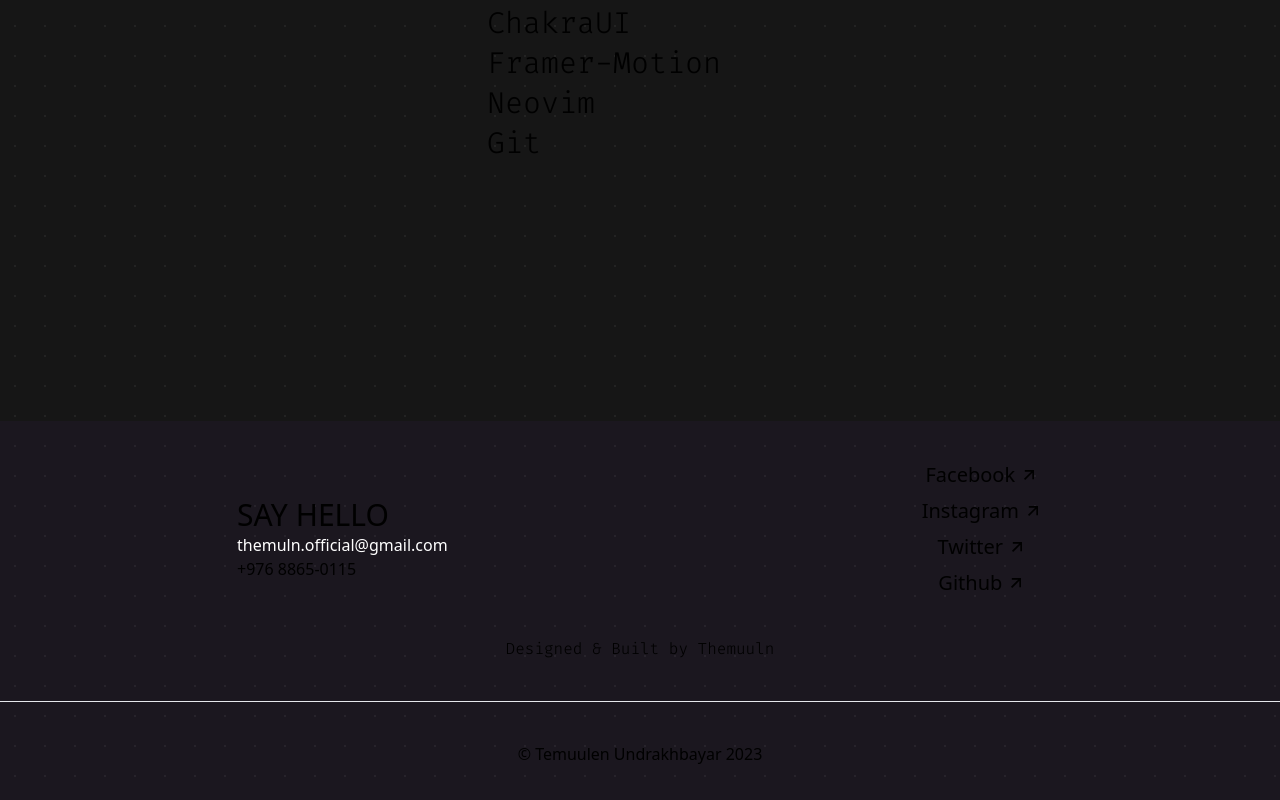
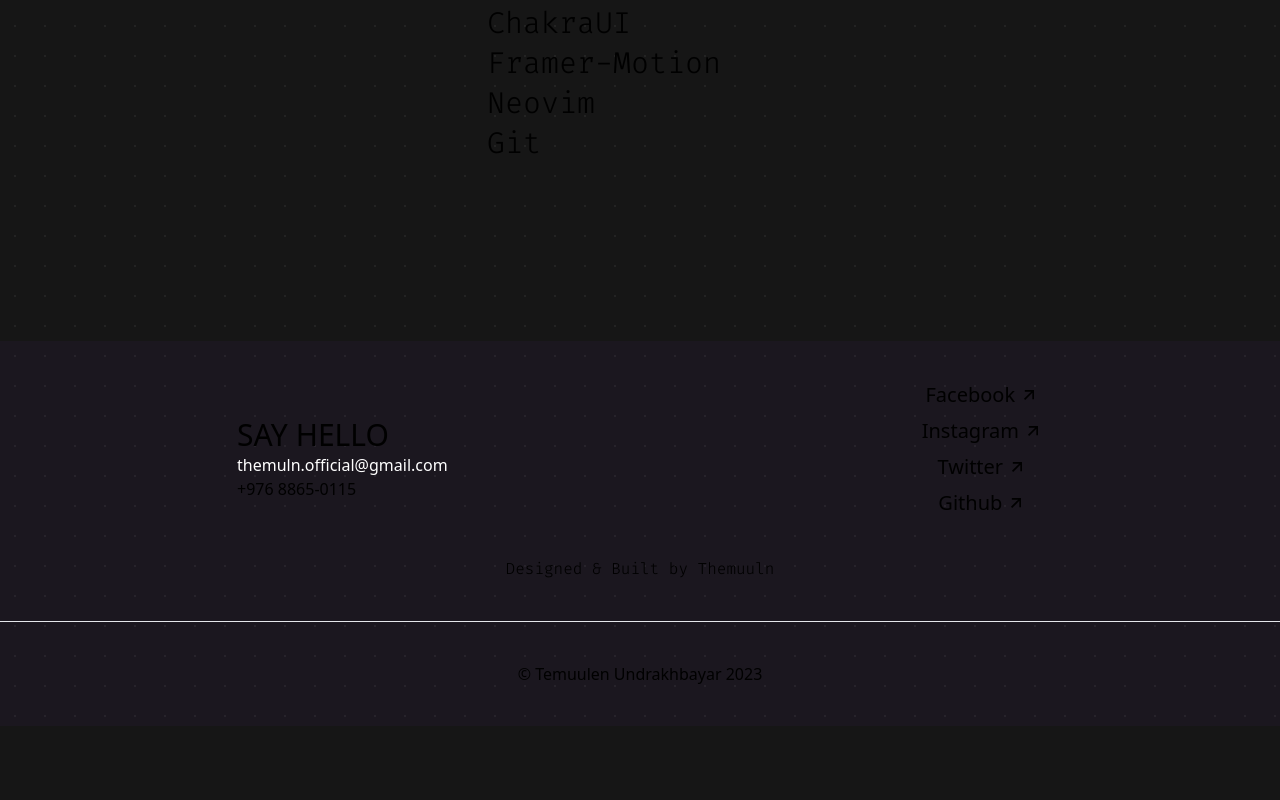
Before and after one commit to themuuln/final-portfolio, a Next.js app: page / in a window 1280 px wide. Shown: the part 2059-2859 px from the top of the page. After the commit the page ends 2785 px from the top, so only its background shows below. Built offline with nearby package versions, Linux system fonts and the light colour scheme; a web font is replaced by a local one.

Commit message:
ui: footer margin removed

```diff
--- a/components/footer/FooterSection.tsx
+++ b/components/footer/FooterSection.tsx
@@ -4,7 +4,7 @@ import FooterMain from "./FooterMain";
 
 const FooterSection = () => {
   return (
-    <div id="footer" className="flex h-fit flex-col justify-end pt-20">
+    <div id="footer" className="flex flex-col justify-end h-fit">
       <div className="text-brand_main-500 bg-brand_bg-600/5">
         <IconContext.Provider value={{ size: "1em" }}>
           {/* <FooterStartSection /> */}
```
